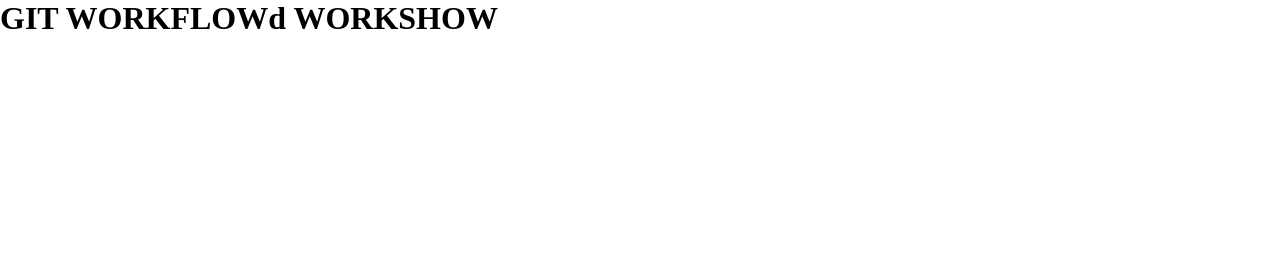
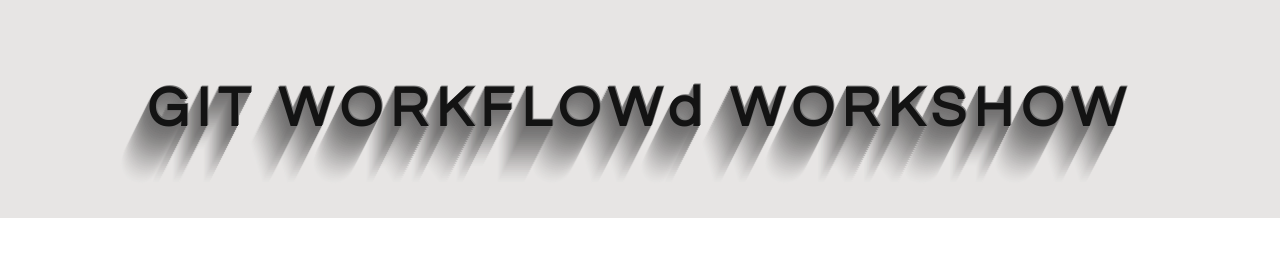
Before and after one commit to TiC-1/Week1-nonloso, a plain HTML site: page index.html in a window 1280 px wide. Drawn offline with Linux system fonts and the light colour scheme.

Commit message:
Update class name in heading

```diff
--- a/index.html
+++ b/index.html
@@ -10,7 +10,7 @@
 
 <body>
 
-    <h1 class="some-heading">GIT WORKFLOWd WORKSHOW</h1>
+    <h1 class="page-heading">GIT WORKFLOWd WORKSHOW</h1>
 
 </body>
 
```
